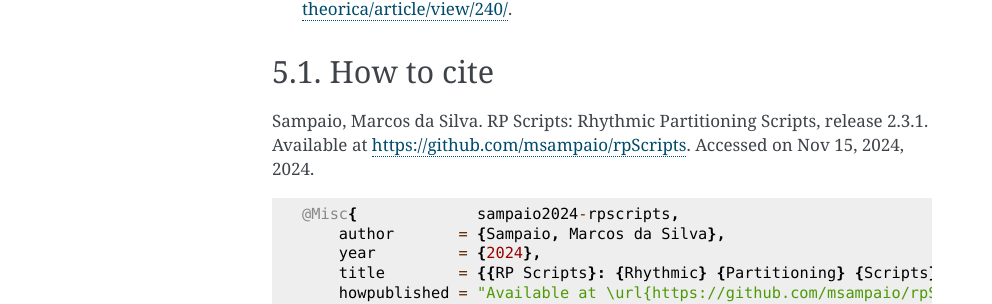
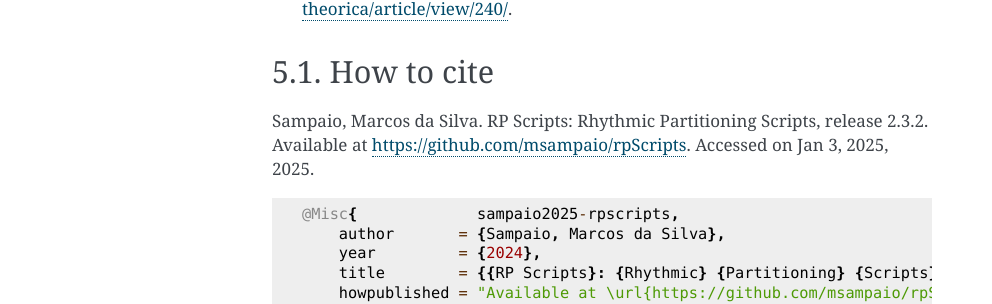
Before and after one commit to msampaio/rpScripts, a Sphinx documentation site: the page built from docs/source/bibliography.rst, in a window 1280 px wide. Shown: the part 742-1046 px from the top of the page, without its empty margins (148-1140 px from the left). Built offline with Sphinx 7.4.7, drawn with Linux system fonts in a browser that asks for light colours.

Commit message:
Update stable version to 2.3.2

```diff
--- a/bibtex.bib
+++ b/bibtex.bib
@@ -1,6 +1,6 @@
-@Misc{             sampaio2024-rpscripts,
+@Misc{             sampaio2025-rpscripts,
     author       = {Sampaio, Marcos da Silva},
     year         = {2024},
-    title        = {{RP Scripts}: {Rhythmic} {Partitioning} {Scripts}, Release 2.3.1},
-    howpublished = "Available at \url{https://github.com/msampaio/rpScripts}. Accessed on Nov 15, 2024"
+    title        = {{RP Scripts}: {Rhythmic} {Partitioning} {Scripts}, Release 2.3.2},
+    howpublished = "Available at \url{https://github.com/msampaio/rpScripts}. Accessed on Jan 3, 2025"
 }
--- a/docs/source/bibliography.rst
+++ b/docs/source/bibliography.rst
@@ -20,7 +20,7 @@
 How to cite
 -----------
 
-Sampaio, Marcos da Silva. RP Scripts: Rhythmic Partitioning Scripts, release 2.3.1. Available at https://github.com/msampaio/rpScripts. Accessed on Nov 15, 2024, 2024.
+Sampaio, Marcos da Silva. RP Scripts: Rhythmic Partitioning Scripts, release 2.3.2. Available at https://github.com/msampaio/rpScripts. Accessed on Jan 3, 2025, 2025.
 
 .. include:: ../../bibtex.bib
     :literal:
--- a/docs/source/conf.py
+++ b/docs/source/conf.py
@@ -14,8 +14,8 @@
 project = 'RP Scripts'
 copyright = '2024, Marcos da Silva Sampaio'
 author = 'Marcos da Silva Sampaio'
-version = '2.3.1'
-release = '2.3.1'
+version = '2.3.2'
+release = '2.3.2'
 project_copyright = 'GPLv3'
 
 # -- General configuration ---------------------------------------------------
--- a/pyproject.toml
+++ b/pyproject.toml
@@ -1,6 +1,6 @@
 [tool.poetry]
 name = "rpscripts"
-version = "2.3.1"
+version = "2.3.2"
 description = "A calculator of the rhythmic partitioning of musical texture"
 authors = ["Marcos Sampaio"]
 license = "MIT"
--- a/rpscripts/_version.py
+++ b/rpscripts/_version.py
@@ -1 +1 @@
-__version__ = '2.3.1'
+__version__ = '2.3.2'
```
Also changed, not shown: README.md (+1 -1 lines), RELEASE.md (+6 -0 lines), docs/source/changelog.rst (+8 -0 lines).
